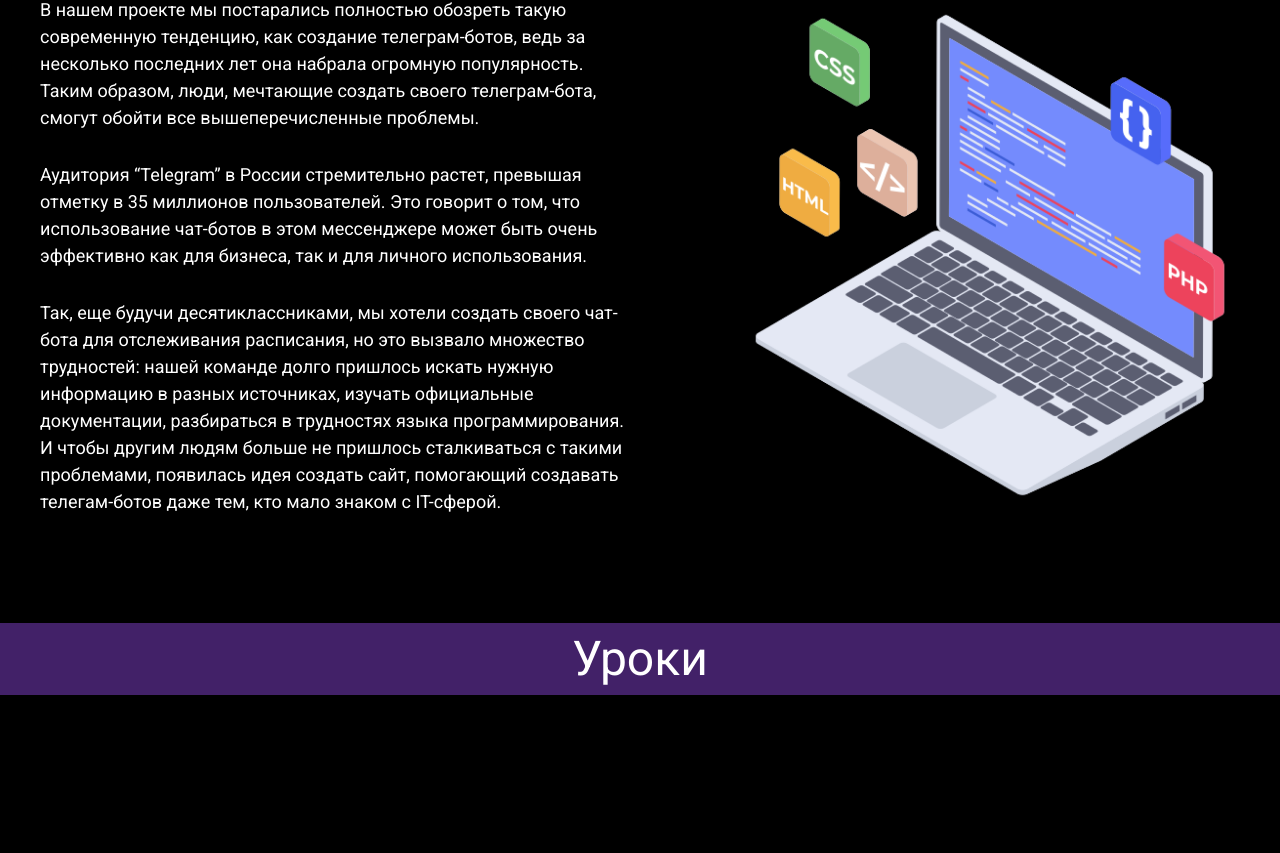
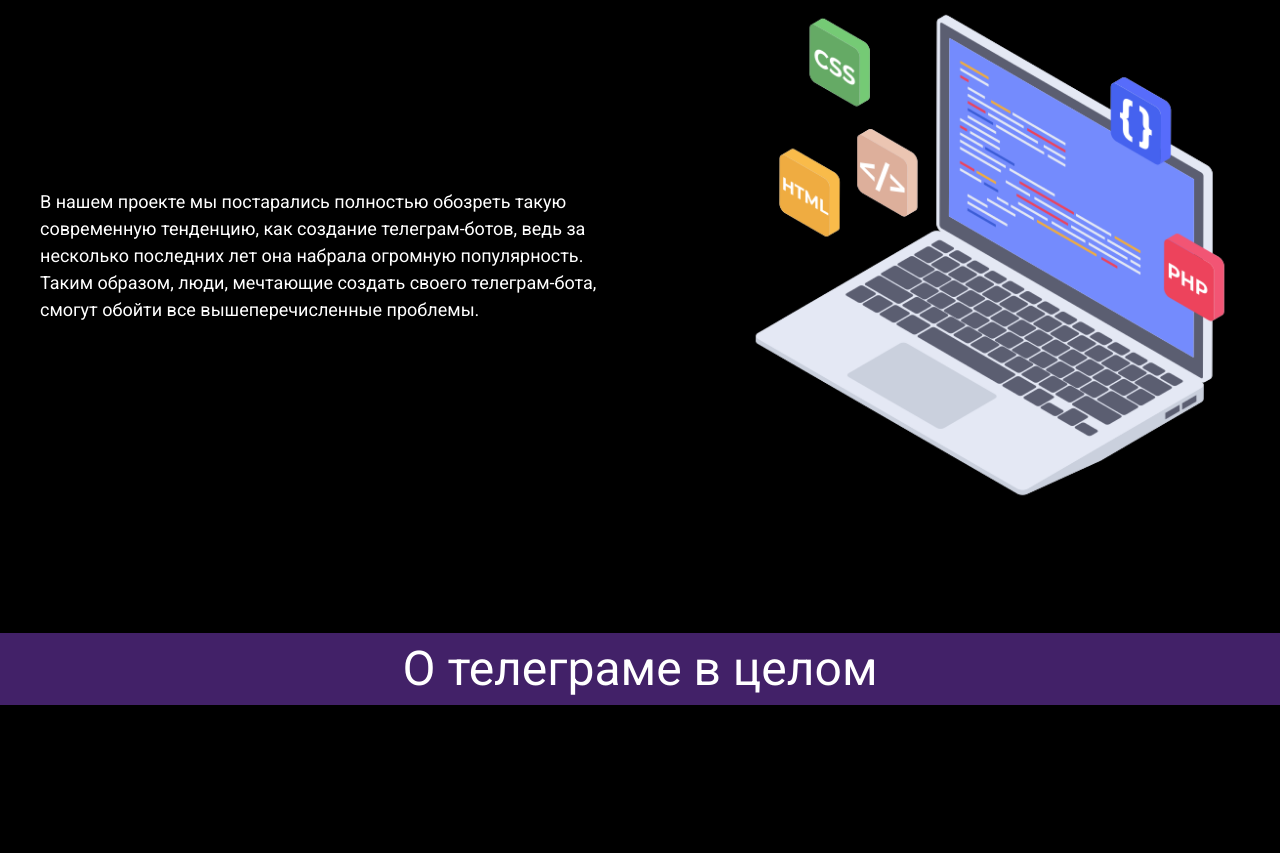
Before and after one commit to gammbol/howtobot-react, a React (Create React App) app: page / in a window 1280 px wide. Shown: the part 1927-2780 px from the top of the page. Built offline with nearby package versions, Linux system fonts and the light colour scheme; grey boxes are pictures that could not be loaded.

Commit message:
reformat about section

```diff
--- a/src/App.js
+++ b/src/App.js
@@ -3,7 +3,7 @@ import Header from "./components/Header";
 import Hero from "./components/Hero";
 import About from "./components/About";
 import React, { useState } from "react";
-import AboutProject from "./components/AboutProject";
+import AboutProject from "./components/AboutSmth";
 import KeenSlider from "./components/Lessons";
 
 function App() {
@@ -22,8 +22,9 @@ function App() {
       <Header state={state} listener={MobileMenuListener} />
       <Hero />
       <About />
-      <AboutProject name="aboutProject" id="aboutProject" />
-      <KeenSlider name="lessons" id="lessons" />
+      <AboutProject data="project" direction="straight" />
+      <AboutProject data="tg" direction="reverse" />
+      <KeenSlider />
     </>
   );
 }
--- a/src/components/AboutProject/index.js
+++ /dev/null
@@ -1,54 +0,0 @@
-import React from "react";
-import Img from "../../images/AboutProject.png";
-import {
-  AboutProjectContainer,
-  AboutProjectContentContainer,
-  AboutProjectDesc,
-  AboutProjectDescWrapper,
-  AboutProjectHeading,
-  AboutProjectImg,
-  AboutProjectImgWrapper,
-  AboutProjectSection,
-} from "./AboutProjectElements";
-
-function AboutProject(props) {
-  return (
-    <AboutProjectSection id="aboutProject">
-      <AboutProjectHeading>О проекте</AboutProjectHeading>
-      <AboutProjectContainer>
-        <AboutProjectContentContainer>
-          <AboutProjectDescWrapper>
-            <AboutProjectDesc>
-              В нашем проекте мы постарались полностью обозреть такую
-              современную тенденцию, как создание телеграм-ботов, ведь за
-              несколько последних лет она набрала огромную популярность. Таким
-              образом, люди, мечтающие создать своего телеграм-бота, смогут
-              обойти все вышеперечисленные проблемы.
-            </AboutProjectDesc>
-            <AboutProjectDesc>
-              Аудитория “Telegram” в России стремительно растет, превышая
-              отметку в 35 миллионов пользователей. Это говорит о том, что
-              использование чат-ботов в этом мессенджере может быть очень
-              эффективно как для бизнеса, так и для личного использования.
-            </AboutProjectDesc>
-            <AboutProjectDesc>
-              Так, еще будучи десятиклассниками, мы хотели создать своего
-              чат-бота для отслеживания расписания, но это вызвало множество
-              трудностей: нашей команде долго пришлось искать нужную информацию
-              в разных источниках, изучать официальные документации, разбираться
-              в трудностях языка программирования. И чтобы другим людям больше
-              не пришлось сталкиваться с такими проблемами, появилась идея
-              создать сайт, помогающий создавать телегам-ботов даже тем, кто
-              мало знаком с IT-сферой.
-            </AboutProjectDesc>
-          </AboutProjectDescWrapper>
-          <AboutProjectImgWrapper>
-            <AboutProjectImg src={Img} alt="Project" />
-          </AboutProjectImgWrapper>
-        </AboutProjectContentContainer>
-      </AboutProjectContainer>
-    </AboutProjectSection>
-  );
-}
-
-export default AboutProject;
--- /dev/null
+++ b/src/components/AboutSmth/AboutProjectData.js
@@ -0,0 +1,14 @@
+import Img from "../../images/AboutProject.png";
+
+export const projectData = {
+  heading: "О проекте",
+  desc: [
+    "В нашем проекте мы постарались полностью " +
+      "обозреть такую современную тенденцию, как создание " +
+      "телеграм-ботов, ведь за несколько последних лет она " +
+      "набрала огромную популярность. Таким образом, люди, " +
+      "мечтающие создать своего телеграм-бота, смогут обойти " +
+      "все вышеперечисленные проблемы.",
+  ],
+  img: Img,
+};
--- a/src/components/AboutProject/AboutProjectElements.js
+++ b/src/components/AboutSmth/AboutSmthElements.js
@@ -41,6 +41,9 @@ export const AboutProjectContentContainer = styled.div`
   gap: 100px;
   flex-grow: 1;
 
+  flex-direction: ${({ direction }) =>
+    direction === "reverse" ? "row-reverse" : "row"};
+
   @media screen and (max-width: 768px) {
     margin-top: 30px;
     gap: 50px;
--- /dev/null
+++ b/src/components/AboutSmth/AboutTgData.js
@@ -0,0 +1,20 @@
+import Img from "../../images/AboutTg.png";
+
+export const tgData = {
+  heading: "О телеграме в целом",
+  desc: [
+    "Аудитория “Telegram” в России стремительно растет, " +
+      "превышая отметку в 35 миллионов пользователей. Это " +
+      "говорит о том, что использование чат-ботов в этом " +
+      "мессенджере может быть очень эффективно как для бизнеса, " +
+      "так и для личного использования.",
+    "Так, еще будучи десятиклассниками, мы хотели создать своего " +
+      "чат-бота для отслеживания расписания, но это вызвало множество " +
+      "трудностей: нашей команде долго пришлось искать нужную информацию " +
+      "в разных источниках, изучать официальные документации, разбираться " +
+      "в трудностях языка программирования. И чтобы другим людям больше не " +
+      "пришлось сталкиваться с такими проблемами, появилась идея создать сайт, " +
+      "помогающий создавать телегам-ботов даже тем, кто мало знаком с IT-сферой. ",
+  ],
+  img: Img,
+};
--- /dev/null
+++ b/src/components/AboutSmth/index.js
@@ -0,0 +1,40 @@
+import React from "react";
+import { projectData } from "./AboutProjectData";
+import { tgData } from "./AboutTgData";
+import {
+  AboutProjectContainer,
+  AboutProjectContentContainer,
+  AboutProjectDesc,
+  AboutProjectDescWrapper,
+  AboutProjectHeading,
+  AboutProjectImg,
+  AboutProjectImgWrapper,
+  AboutProjectSection,
+} from "./AboutSmthElements";
+
+function AboutProject(props) {
+  const choicer = {
+    project: projectData,
+    tg: tgData,
+  };
+
+  return (
+    <AboutProjectSection id="aboutProject">
+      <AboutProjectHeading>{choicer[props.data].heading}</AboutProjectHeading>
+      <AboutProjectContainer>
+        <AboutProjectContentContainer direction={props.direction}>
+          <AboutProjectDescWrapper>
+            {choicer[props.data].desc.map((item, index) => {
+              return <AboutProjectDesc key={index}>{item}</AboutProjectDesc>;
+            })}
+          </AboutProjectDescWrapper>
+          <AboutProjectImgWrapper>
+            <AboutProjectImg src={choicer[props.data].img} alt="Project" />
+          </AboutProjectImgWrapper>
+        </AboutProjectContentContainer>
+      </AboutProjectContainer>
+    </AboutProjectSection>
+  );
+}
+
+export default AboutProject;
```
Also changed, not shown: src/images/AboutTg.png (added).
